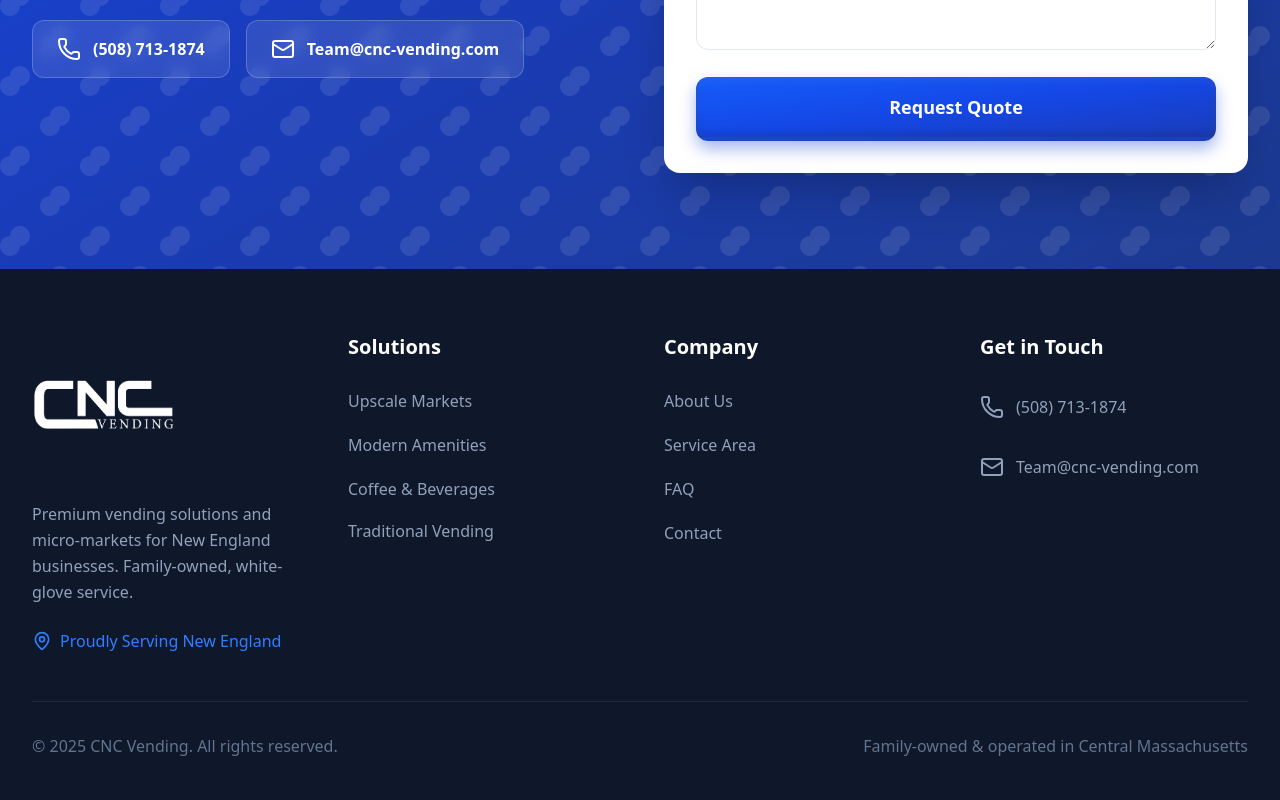
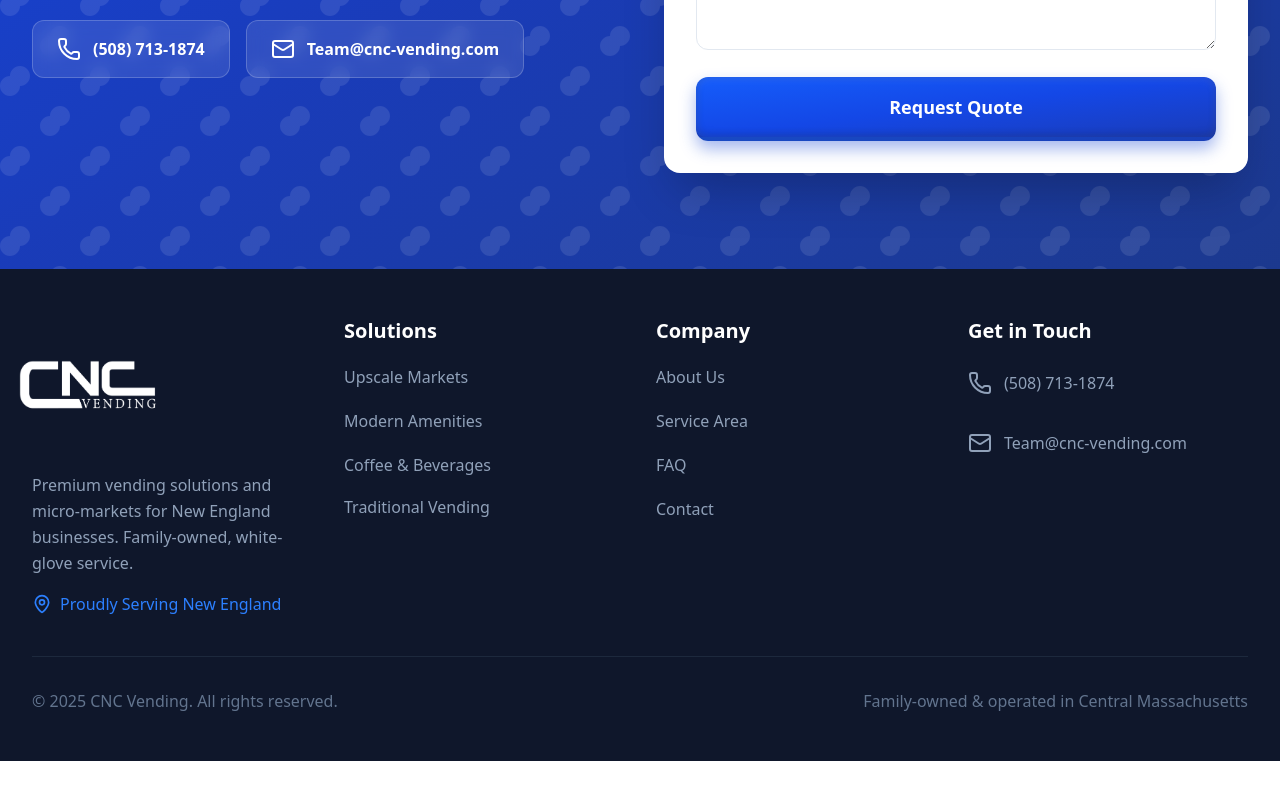
Before and after one commit to buddytohelpu/cncvending, a Next.js app: page /service-area in a window 1280 px wide. Shown: the part 2693-3493 px from the top of the page. After the commit the page ends 3454 px from the top, so only its background shows below. Built offline with nearby package versions, Linux system fonts and the light colour scheme; no server answers.

Commit message:
Fix footer logo alignment, add form labels for accessibility, improve link descriptions, optimize Next.js config for performance

```diff
--- a/next.config.ts
+++ b/next.config.ts
@@ -10,6 +10,12 @@
   compress: true,
   poweredByHeader: false,
   reactStrictMode: true,
+  compiler: {
+    removeConsole: process.env.NODE_ENV === "production",
+  },
+  experimental: {
+    optimizeCss: true,
+  },
 };
 
 export default nextConfig;
--- a/src/components/layout/Footer.tsx
+++ b/src/components/layout/Footer.tsx
@@ -6,32 +6,33 @@
 export function Footer() {
   return (
     <footer className="bg-slate-900 text-white">
-      <div className="max-w-7xl mx-auto px-4 sm:px-6 lg:px-8 py-12 sm:py-16">
-        <div className="grid grid-cols-1 sm:grid-cols-2 lg:grid-cols-4 gap-8 sm:gap-12">
+      <div className="max-w-7xl mx-auto px-4 sm:px-6 lg:px-8 py-10 sm:py-12">
+        <div className="grid grid-cols-1 sm:grid-cols-2 lg:grid-cols-4 gap-6 sm:gap-8">
           {/* Brand */}
-          <div className="space-y-6">
-            <Link href="/" className="flex items-center space-x-3" aria-label="CNC Vending Home">
+          <div>
+            <Link href="/" className="inline-block mb-3" aria-label="CNC Vending Home">
               <Image
                 src="/images/logo-white.png"
                 alt="CNC Vending"
                 width={120}
                 height={120}
-                className="w-32 h-32 sm:w-36 sm:h-36 object-contain"
+                className="w-32 h-32 sm:w-36 sm:h-36 object-contain object-center scale-110"
+                style={{ marginLeft: '-8px', marginRight: '-8px', marginTop: '-4px', marginBottom: '-4px' }}
               />
             </Link>
-            <p className="text-slate-400 text-base leading-relaxed">
+            <p className="text-slate-400 text-base leading-relaxed mb-4">
               Premium vending solutions and micro-markets for New England
               businesses. Family-owned, white-glove service.
             </p>
             <div className="flex items-center space-x-2 text-blue-500">
-              <MapPin className="w-5 h-5" />
+              <MapPin className="w-5 h-5 flex-shrink-0" />
               <span className="text-base">{siteConfig.location.tagline}</span>
             </div>
           </div>
 
           {/* Solutions */}
           <div>
-            <h4 className="font-semibold text-xl mb-6">Solutions</h4>
+            <h4 className="font-semibold text-xl mb-4">Solutions</h4>
             <ul className="space-y-2.5 sm:space-y-3">
               {siteConfig.solutions.map((solution) => (
                 <li key={solution.id}>
@@ -56,7 +57,7 @@
 
           {/* Company */}
           <div>
-            <h4 className="font-semibold text-xl mb-6">Company</h4>
+            <h4 className="font-semibold text-xl mb-4">Company</h4>
             <ul className="space-y-2.5 sm:space-y-3">
               <li>
                 <Link
@@ -95,7 +96,7 @@
 
           {/* Contact */}
           <div>
-            <h4 className="font-semibold text-xl mb-6">Get in Touch</h4>
+            <h4 className="font-semibold text-xl mb-4">Get in Touch</h4>
             <ul className="space-y-3 sm:space-y-4">
               <li>
                 <a
@@ -122,7 +123,7 @@
         </div>
 
         {/* Bottom */}
-        <div className="border-t border-slate-800 mt-12 pt-8 flex flex-col sm:flex-row justify-between items-center space-y-4 sm:space-y-0">
+        <div className="border-t border-slate-800 mt-8 sm:mt-10 pt-6 sm:pt-8 flex flex-col sm:flex-row justify-between items-center space-y-4 sm:space-y-0">
           <p className="text-slate-500 text-base">
             © {new Date().getFullYear()} CNC Vending. All rights reserved.
           </p>
--- a/src/components/sections/FinalCTA.tsx
+++ b/src/components/sections/FinalCTA.tsx
@@ -103,12 +103,21 @@
                   />
 
                   <div className="grid grid-cols-1 sm:grid-cols-2 gap-4">
+                    <div>
+                      <label htmlFor="cta-name" className="sr-only">
+                        Your Name
+                      </label>
                       <Input
                         id="cta-name"
                         name="name"
                         placeholder="Your Name"
                         required
                       />
+                    </div>
+                    <div>
+                      <label htmlFor="cta-company" className="sr-only">
+                        Company
+                      </label>
                       <Input
                         id="cta-company"
                         name="company"
@@ -116,7 +125,12 @@
                         required
                       />
                     </div>
+                  </div>
 
+                  <div>
+                    <label htmlFor="cta-email" className="sr-only">
+                      Email
+                    </label>
                     <Input
                       id="cta-email"
                       name="email"
@@ -124,13 +138,19 @@
                       placeholder="Email"
                       required
                     />
+                  </div>
 
+                  <div>
+                    <label htmlFor="cta-phone" className="sr-only">
+                      Phone (optional)
+                    </label>
                     <Input
                       id="cta-phone"
                       name="phone"
                       type="tel"
                       placeholder="Phone (optional)"
                     />
+                  </div>
 
                   <div>
                     <label htmlFor="cta-message" className="sr-only">
--- a/src/components/sections/Solutions.tsx
+++ b/src/components/sections/Solutions.tsx
@@ -62,10 +62,9 @@
                 </ul>
                 <Link
                   href={solution.slug}
-                  className="inline-flex items-center text-blue-700 font-semibold hover:text-emerald-700 active:text-emerald-800 group/link touch-manipulation min-h-[44px]"
-                  aria-label={`Learn more about ${solution.name}`}
+                  className="inline-flex items-center text-blue-700 font-semibold hover:text-blue-800 active:text-blue-900 group/link touch-manipulation min-h-[44px]"
                 >
-                  <span>Learn more</span>
+                  <span>Learn more about {solution.name}</span>
                   <ArrowRight className="w-4 h-4 ml-2 group-hover/link:translate-x-1 transition-transform" aria-hidden="true" />
                 </Link>
               </div>
@@ -80,9 +79,8 @@
             <Link
               href="/solutions/vending"
               className="text-blue-700 font-semibold hover:underline"
-              aria-label="Learn more about traditional vending solutions"
             >
-              Learn about traditional vending →
+              Learn about traditional vending solutions →
             </Link>
           </p>
         </div>
```
Lines whose indentation alone changed are shown as unchanged.
